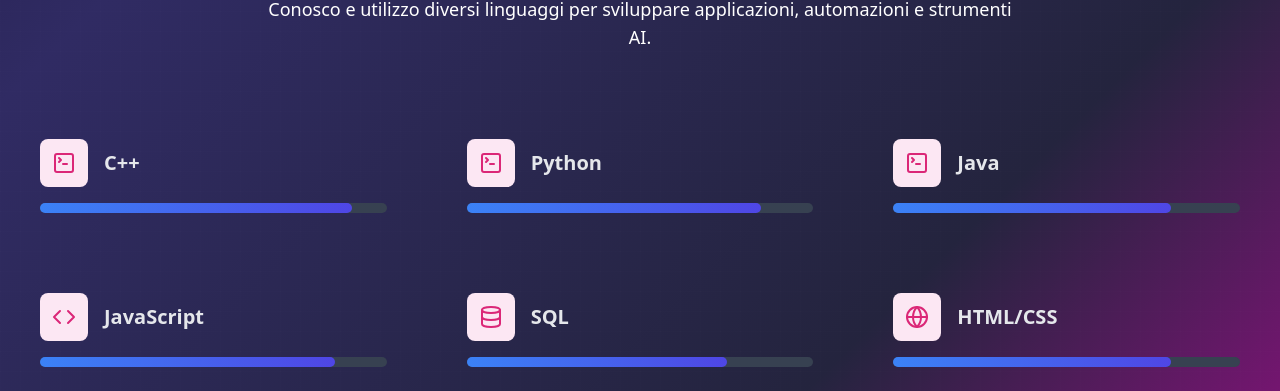
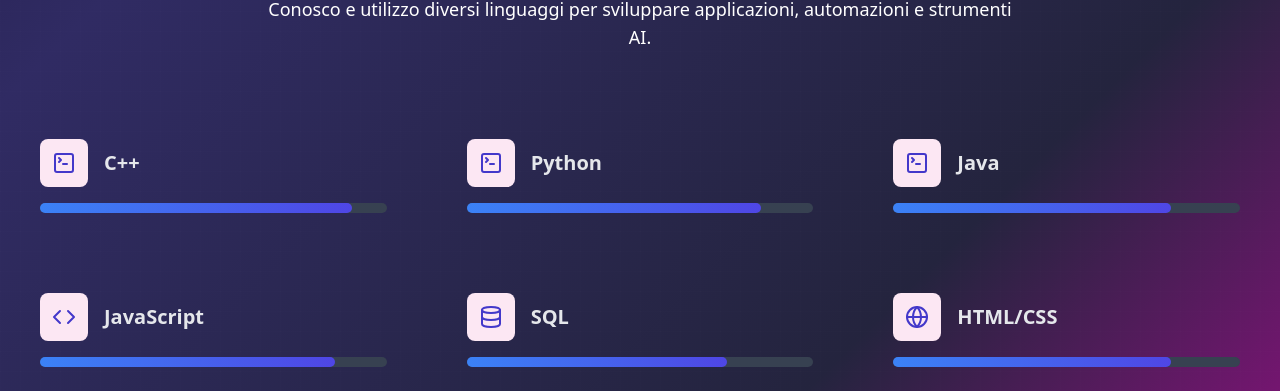
Before and after one commit to iTzMattyz/mjp, a React (Vite) app: page / in a window 1280 px wide. Shown: the part 989-1380 px from the top of the page. Built offline with nearby package versions, Linux system fonts and the light colour scheme.

Commit message:
Update SkillsSection.tsx

```diff
--- a/src/components/SkillsSection.tsx
+++ b/src/components/SkillsSection.tsx
@@ -35,7 +35,7 @@ const SkillsSection: React.FC = () => {
           data-aos-delay={index * 100}
         >
           <div className="flex items-center mb-4">
-            <div className="mr-4 bg-pink-100 p-3 rounded-lg text-pink-600">
+            <div className="mr-4 bg-pink-100 p-3 rounded-lg text-indigo-700">
               {skill.icon}
             </div>
             <h3 className="text-xl font-semibold text-gray-200">{skill.name}</h3>
```
